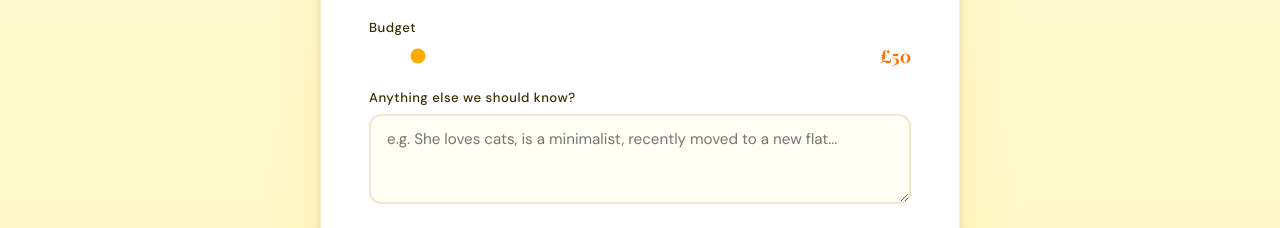
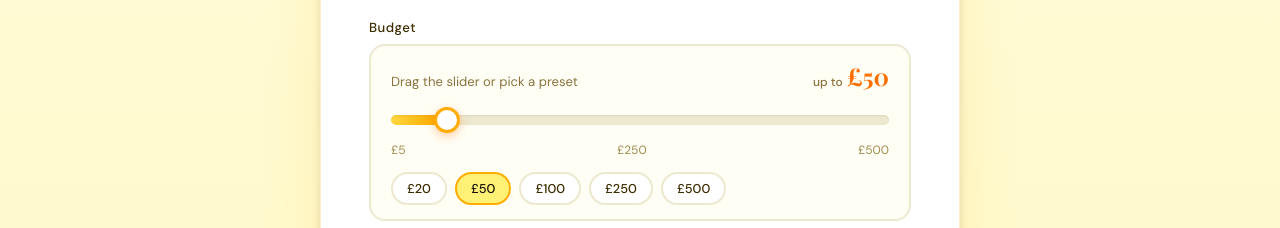
Before and after one commit to 3qwe/wrapitup, a plain HTML site: page index.html in a window 1280 px wide. Shown: the part 2425-2653 px from the top of the page. Drawn offline with nearby package versions, Linux system fonts and the light colour scheme; a web font is replaced by a local one.

Commit message:
Rework the gift-finder budget slider so it is always visible and matches the site style (6b044e65e48445838bba8faf)
Co-Authored-By: 3qwe <81172662+3qwe@users.noreply.github.com>

```diff
--- a/index.html
+++ b/index.html
@@ -243,18 +243,112 @@
     .interest-chip.active { border-color: var(--yellow-warm); background: var(--yellow-light); color: var(--dark); }
     .interest-chip:hover:not(.active) { border-color: var(--yellow-mid); }
 
-    .budget-row { display: flex; align-items: center; gap: 14px; }
-    .budget-row input[type=range] {
-      flex: 1; padding: 0; border: none; background: transparent;
-      accent-color: var(--yellow-warm);
-      box-shadow: none;
+    /* ── Budget slider ── */
+    .budget-box {
+      padding: 18px 20px 14px;
+      border: 2px solid #ede8d0;
+      border-radius: 16px;
+      background: #fffef5;
+      transition: border-color 0.2s, box-shadow 0.2s;
     }
-    .budget-row input[type=range]:focus { box-shadow: none; }
+    .budget-box:focus-within {
+      border-color: var(--yellow-warm);
+      box-shadow: 0 0 0 4px rgba(255,171,0,0.12);
+    }
+    .budget-head {
+      display: flex; align-items: baseline; justify-content: space-between;
+      gap: 12px; margin-bottom: 16px;
+    }
+    .budget-hint { font-size: 0.82rem; color: #8a7340; }
     .budget-val {
       font-family: 'Playfair Display', serif;
-      font-size: 1.1rem; font-weight: 700;
-      color: var(--yellow-deep); min-width: 64px; text-align: right;
+      font-size: 1.5rem; font-weight: 700; line-height: 1;
+      color: var(--yellow-deep);
+      white-space: nowrap;
     }
+    .budget-val small {
+      font-family: 'DM Sans', sans-serif;
+      font-size: 0.75rem; font-weight: 500;
+      color: #8a7340; margin-right: 4px;
+    }
+
+    .form-row input[type=range].budget-range {
+      --fill: 10%;
+      -webkit-appearance: none; appearance: none;
+      display: block; width: 100%; height: 28px;
+      padding: 0; margin: 0;
+      border: none; border-radius: 0;
+      background: transparent;
+      box-shadow: none;
+      cursor: pointer;
+      touch-action: pan-y;
+    }
+    .form-row input[type=range].budget-range:focus { box-shadow: none; outline: none; }
+
+    /* Track – WebKit/Blink */
+    .budget-range::-webkit-slider-runnable-track {
+      height: 10px; border-radius: 100px;
+      background: linear-gradient(90deg, var(--yellow-mid) 0%, var(--yellow-warm) var(--fill), #ede8d0 var(--fill), #ede8d0 100%);
+      box-shadow: inset 0 1px 2px rgba(26,18,0,0.08);
+    }
+    /* Thumb – WebKit/Blink */
+    .budget-range::-webkit-slider-thumb {
+      -webkit-appearance: none; appearance: none;
+      width: 26px; height: 26px; margin-top: -8px;
+      border-radius: 50%;
+      background: var(--white);
+      border: 3px solid var(--yellow-warm);
+      box-shadow: 0 3px 10px rgba(255,111,0,0.35);
+      transition: transform 0.15s, box-shadow 0.15s;
+    }
+    .budget-range:hover::-webkit-slider-thumb { transform: scale(1.08); }
+    .budget-range:active::-webkit-slider-thumb { transform: scale(1.15); background: var(--yellow-light); }
+    .budget-range:focus-visible::-webkit-slider-thumb { box-shadow: 0 0 0 6px rgba(255,171,0,0.25), 0 3px 10px rgba(255,111,0,0.35); }
+
+    /* Track – Firefox */
+    .budget-range::-moz-range-track {
+      height: 10px; border-radius: 100px; border: none;
+      background: #ede8d0;
+      box-shadow: inset 0 1px 2px rgba(26,18,0,0.08);
+    }
+    .budget-range::-moz-range-progress {
+      height: 10px; border-radius: 100px;
+      background: linear-gradient(90deg, var(--yellow-mid), var(--yellow-warm));
+    }
+    /* Thumb – Firefox */
+    .budget-range::-moz-range-thumb {
+      width: 20px; height: 20px;
+      border-radius: 50%;
+      background: var(--white);
+      border: 3px solid var(--yellow-warm);
+      box-shadow: 0 3px 10px rgba(255,111,0,0.35);
+      transition: transform 0.15s, box-shadow 0.15s;
+    }
+    .budget-range:hover::-moz-range-thumb { transform: scale(1.08); }
+    .budget-range:active::-moz-range-thumb { transform: scale(1.15); background: var(--yellow-light); }
+    .budget-range:focus-visible::-moz-range-thumb { box-shadow: 0 0 0 6px rgba(255,171,0,0.25), 0 3px 10px rgba(255,111,0,0.35); }
+
+    .budget-scale {
+      display: flex; justify-content: space-between;
+      margin-top: 8px;
+      font-size: 0.75rem; color: #a08a50;
+    }
+
+    .budget-presets { display: flex; flex-wrap: wrap; gap: 8px; margin-top: 14px; }
+    .budget-preset {
+      padding: 6px 14px;
+      border-radius: 100px;
+      border: 2px solid #ede8d0;
+      background: var(--white);
+      font-family: 'DM Sans', sans-serif;
+      font-size: 0.8rem; font-weight: 500;
+      color: var(--dark-mid);
+      cursor: pointer;
+      transition: all 0.18s;
+    }
+    .budget-preset:hover:not(.active) { border-color: var(--yellow-mid); }
+    .budget-preset.active { border-color: var(--yellow-warm); background: var(--yellow-light); color: var(--dark); }
+    .budget-preset:focus-visible { outline: none; box-shadow: 0 0 0 4px rgba(255,171,0,0.2); }
 
     .submit-btn {
       width: 100%; padding: 16px;
@@ -478,10 +572,21 @@
     </div>
 
     <div class="form-row">
-      <label>Budget</label>
-      <div class="budget-row">
-        <input type="range" id="f-budget" min="5" max="500" step="5" value="50" />
-        <div class="budget-val" id="budget-display">£50</div>
+      <label for="f-budget">Budget</label>
+      <div class="budget-box">
+        <div class="budget-head">
+          <span class="budget-hint">Drag the slider or pick a preset</span>
+          <div class="budget-val" aria-hidden="true"><small>up to</small><span id="budget-display">£50</span></div>
+        </div>
+        <input type="range" class="budget-range" id="f-budget" min="5" max="500" step="5" value="50" aria-valuetext="Up to £50" />
+        <div class="budget-scale" aria-hidden="true"><span>£5</span><span>£250</span><span>£500</span></div>
+        <div class="budget-presets" role="group" aria-label="Budget presets">
+          <button type="button" class="budget-preset" data-val="20">£20</button>
+          <button type="button" class="budget-preset" data-val="50">£50</button>
+          <button type="button" class="budget-preset" data-val="100">£100</button>
+          <button type="button" class="budget-preset" data-val="250">£250</button>
+          <button type="button" class="budget-preset" data-val="500">£500</button>
+        </div>
       </div>
     </div>
 
@@ -516,9 +621,22 @@
   // ── Budget slider ──
   const budgetSlider = document.getElementById('f-budget');
   const budgetDisplay = document.getElementById('budget-display');
-  budgetSlider.addEventListener('input', () => {
-    budgetDisplay.textContent = '£' + budgetSlider.value;
-  });
+  const budgetPresets = document.querySelectorAll('.budget-preset');
+  function updateBudget() {
+    const min = Number(budgetSlider.min), max = Number(budgetSlider.max), val = Number(budgetSlider.value);
+    const pct = ((val - min) / (max - min)) * 100;
+    budgetSlider.style.setProperty('--fill', pct + '%');
+    budgetDisplay.textContent = '£' + val;
+    budgetSlider.setAttribute('aria-valuetext', 'Up to £' + val);
+    budgetPresets.forEach(p => p.classList.toggle('active', Number(p.dataset.val) === val));
+  }
+  budgetSlider.addEventListener('input', updateBudget);
+  budgetSlider.addEventListener('change', updateBudget);
+  budgetPresets.forEach(p => p.addEventListener('click', () => {
+    budgetSlider.value = p.dataset.val;
+    updateBudget();
+  }));
+  updateBudget();
 
   // ── Scroll reveal for cards ──
   const observer = new IntersectionObserver((entries) => {
```
